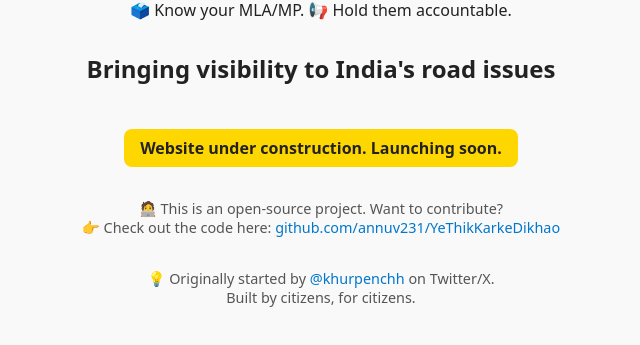
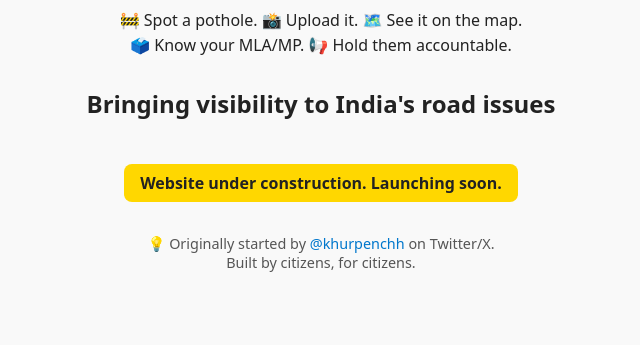
Before and after one commit to annuv231/YeThikKarkeDikhao, a plain HTML site: page index.html in a window 1280 px wide. Shown: the part 313-658 px from the top of the page, without its empty margins (319-959 px from the left). Drawn offline with Linux system fonts and the light colour scheme.

Commit message:
Update index.html

```diff
--- a/index.html
+++ b/index.html
@@ -57,11 +57,7 @@
 
   <div class="badge">Website under construction. Launching soon.</div>
 
-  <div class="open-source">
-    🧑‍💻 This is an open-source project. Want to contribute?<br>
-    👉 Check out the code here:
-    <a href="https://github.com/annuv231/YeThikKarkeDikhao" target="_blank">github.com/annuv231/YeThikKarkeDikhao</a>
-  </div>
+
 
   <div class="credit">
     💡 Originally started by
```
